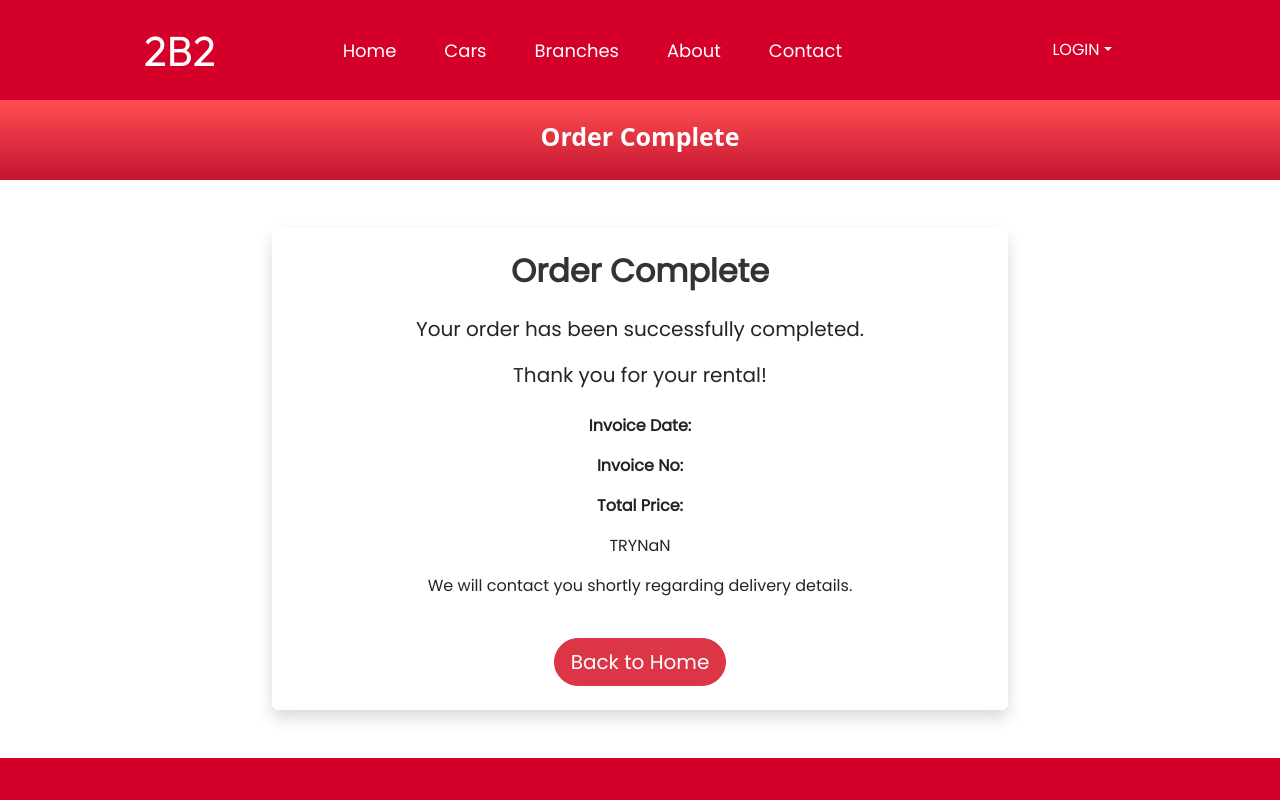
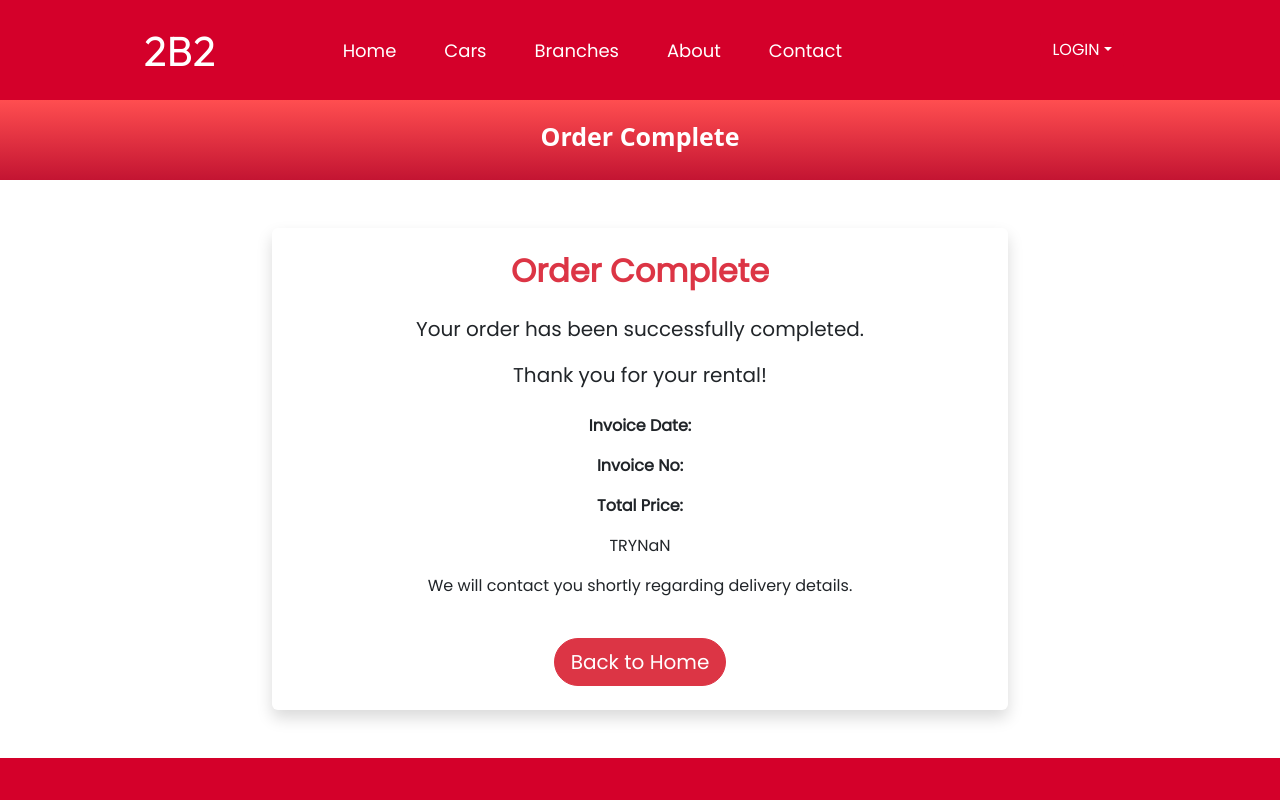
Before and after one commit to bedirhanbalci/RentACar-FrontEnd, a React (Create React App) app: page /order-complete in a window 1280 px wide. Shown: the top 800 px of the page. Built offline with nearby package versions, Linux system fonts and the light colour scheme.

Commit message:
Refactored Code

```diff
--- a/src/components/layout/UserUpdateForm/UserUpdateForm.tsx
+++ b/src/components/layout/UserUpdateForm/UserUpdateForm.tsx
@@ -7,14 +7,14 @@ import userService from "../../../services/userService";
 
 type Props = { user: any; customer: any; setUpdate: any };
 
-const UserUpdate = ({ user, customer, setUpdate }: Props) => {
+const UserUpdateForm = ({ user, customer, setUpdate }: Props) => {
   const initialValues: UpdateUserRequest = {
     id: user?.id || 0,
     firstName: customer?.firstName || "",
     lastName: customer?.lastName || "",
     nationalityNo: customer?.nationalityNo || "",
     birthDate: customer?.birthDate || "",
-    phoneNumber: user.phoneNumber || "",
+    phoneNumber: user?.phoneNumber || "",
     email: user?.email || "",
     password: "",
     address: user?.address || "",
@@ -151,4 +151,4 @@ const UserUpdate = ({ user, customer, setUpdate }: Props) => {
   );
 };
 
-export default UserUpdate;
+export default UserUpdateForm;
--- a/src/pages/OrderComplete/OrderComplete.tsx
+++ b/src/pages/OrderComplete/OrderComplete.tsx
@@ -44,7 +44,7 @@ const OrderComplete = (props: Props) => {
         <div className="row justify-content-center">
           <div className="col-md-8 text-center">
             <div className="p-4 shadow rounded">
-              <h2 className="card-title mb-4">Order Complete</h2>
+              <h2 className="card-title text-danger mb-4">Order Complete</h2>
               <p className="lead">
                 Your order has been successfully completed.
               </p>
```
